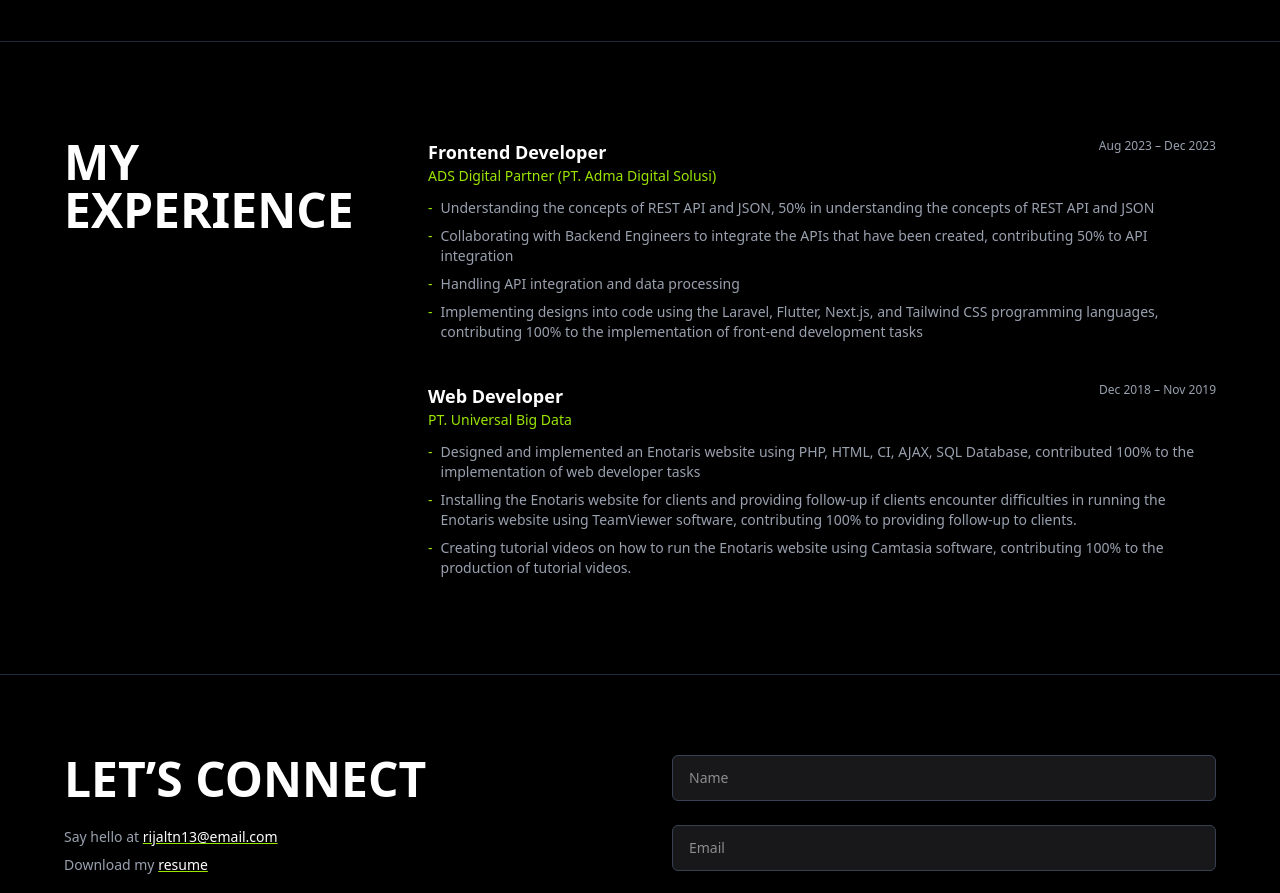
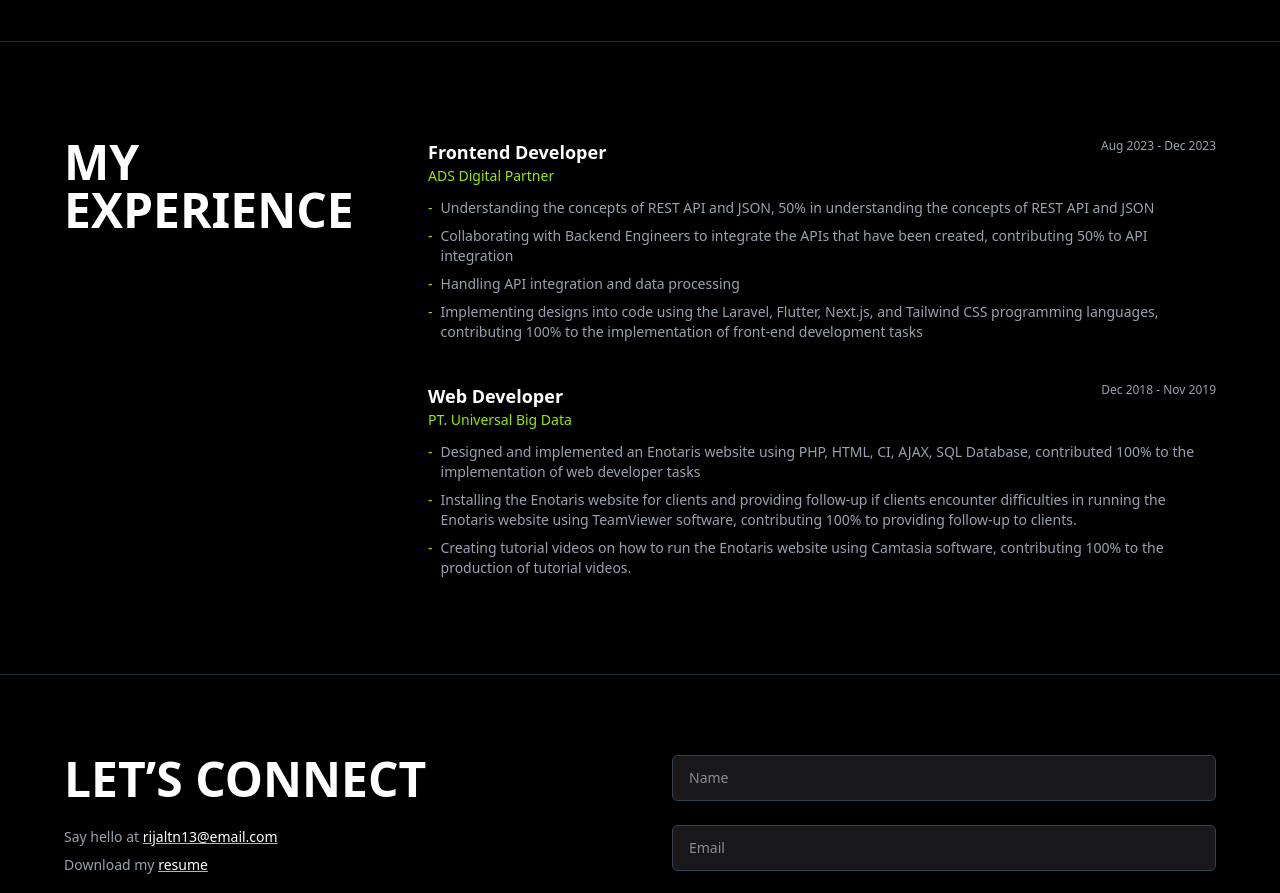
Before and after one commit to rijalammar1/Tugas-Day_35_RijalAmmar, a Next.js app: page / in a window 1280 px wide. Shown: the part 3800-4693 px from the top of the page. Built offline with nearby package versions, Linux system fonts and the light colour scheme.

Commit message:
fix-desc-experience

```diff
--- a/app/data/experience.ts
+++ b/app/data/experience.ts
@@ -1,8 +1,8 @@
 export const experiences = [
   {
     title: "Frontend Developer",
-    period: "Aug 2023 – Dec 2023",
-    company: "ADS Digital Partner (PT. Adma Digital Solusi)",
+    period: "Aug 2023 - Dec 2023",
+    company: "ADS Digital Partner",
     description: [
       " Understanding the concepts of REST API and JSON, 50% in understanding the concepts of REST API and JSON",
       "Collaborating with Backend Engineers to integrate the APIs that have been created, contributing 50% to  API integration",
@@ -12,7 +12,7 @@ export const experiences = [
   },
   {
     title: "Web Developer",
-    period: "Dec 2018 – Nov 2019",
+    period: "Dec 2018 - Nov 2019",
     company: "PT. Universal Big Data",
     description: [
       "Designed and implemented an Enotaris website using PHP, HTML, CI, AJAX, SQL Database, contributed 100% to the implementation of web developer tasks",
```
